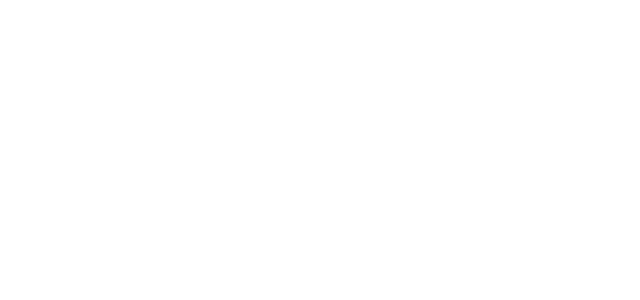
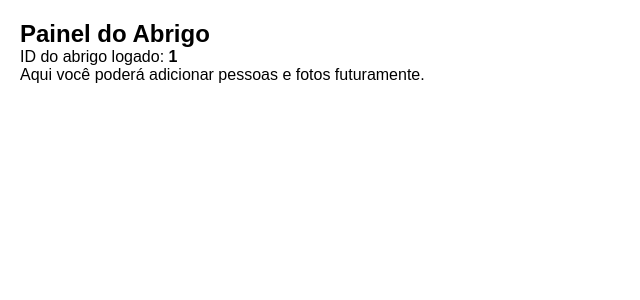
Before and after one commit to gui-diass/FindRS, a React (Vite) app in the folder find-rs/: page /abrigo/1 in a window 1280 px wide. Before the commit this address had no page. Shown: the top 300 px of the page, without its empty margins (0-640 px from the left). Built offline with nearby package versions, Linux system fonts and the light colour scheme.

Commit message:
screen with id

```diff
--- a/find-rs/src/App.jsx
+++ b/find-rs/src/App.jsx
@@ -1,14 +1,16 @@
-import { Routes, Route } from 'react-router-dom'
-import Home from './pages/Home'
-import Abrigo from './pages/Abrigo'
-import Busca from './pages/Busca'
+import { Routes, Route } from 'react-router-dom';
+import Home from './pages/Home';
+import Abrigo from './pages/Abrigo';
+import AbrigoPainel from './pages/AbrigoPainel';
 
-export default function App() {
+function App() {
   return (
     <Routes>
       <Route path="/" element={<Home />} />
       <Route path="/abrigo" element={<Abrigo />} />
-      <Route path="/busca" element={<Busca />} />
+      <Route path="/abrigo/:id" element={<AbrigoPainel />} />
     </Routes>
-  )
+  );
 }
+
+export default App;
--- /dev/null
+++ b/find-rs/src/pages/AbrigoPainel.jsx
@@ -0,0 +1,13 @@
+import { useParams } from 'react-router-dom';
+
+export default function AbrigoPainel() {
+  const { id } = useParams();
+
+  return (
+    <div style={{ padding: '20px' }}>
+      <h2>Painel do Abrigo</h2>
+      <p>ID do abrigo logado: <strong>{id}</strong></p>
+      <p>Aqui você poderá adicionar pessoas e fotos futuramente.</p>
+    </div>
+  );
+}
```
